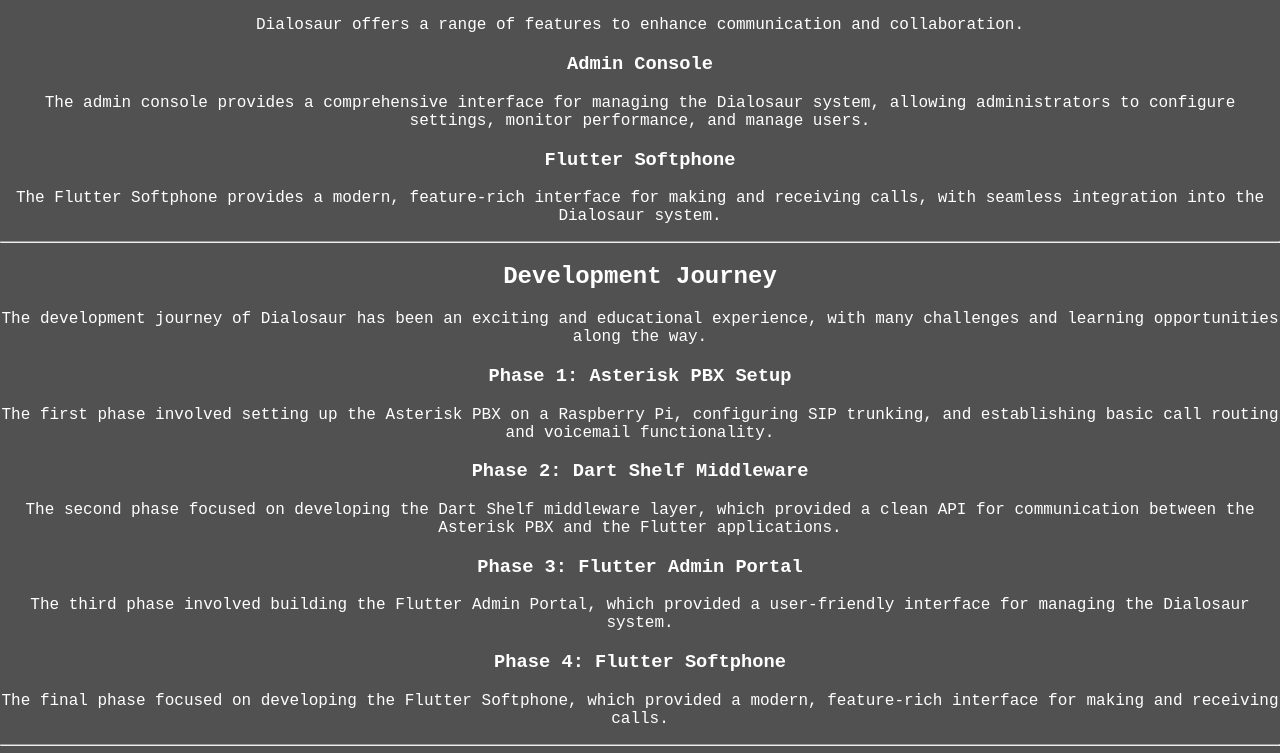
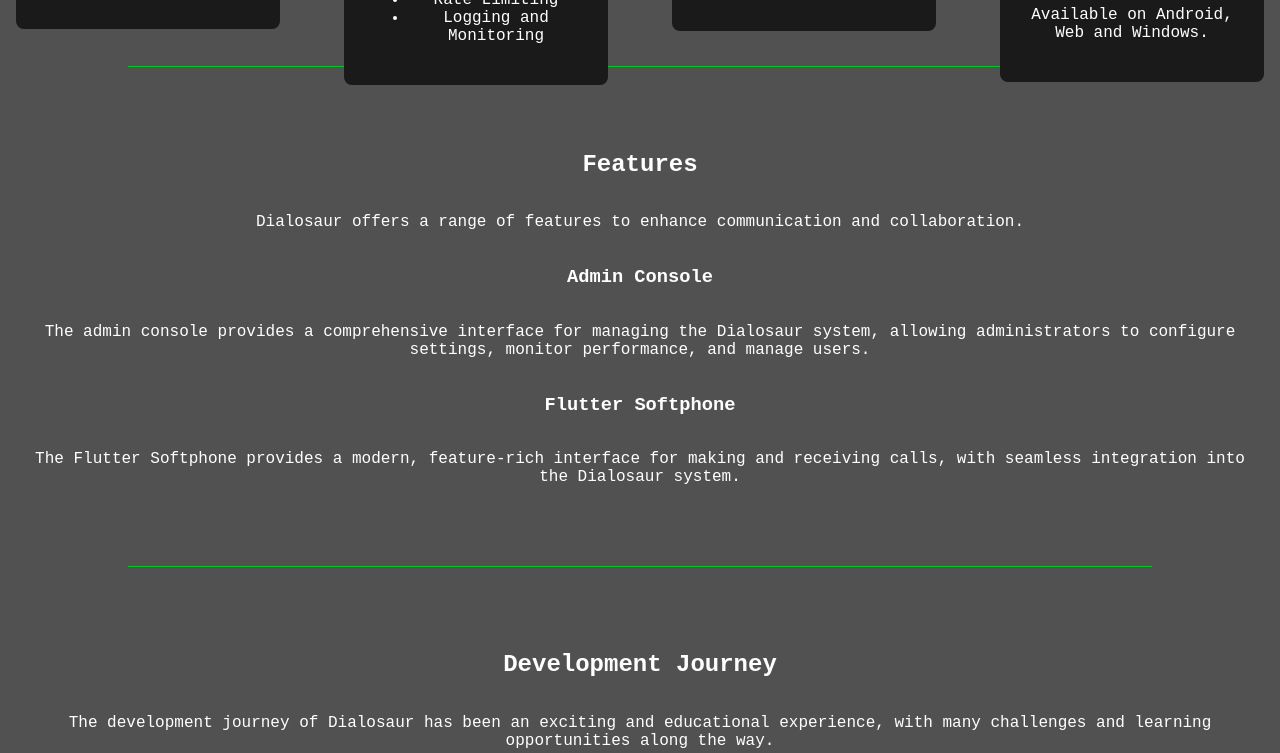
Before and after one commit to Just-Rushin/Dialosaur-Website, a plain HTML site: page index.html in a window 1280 px wide. Shown: the part 1679-2432 px from the top of the page. Drawn offline with Linux system fonts and the light colour scheme.

Commit message:
Add new classes to styles.css
Added a divider class for visual separation in layout.

```diff
--- a/styles.css
+++ b/styles.css
@@ -42,6 +42,15 @@ body {
   font-weight: bold;
   color: #05c425;
   text-decoration: none;
+}
+
+.divider {
+  border-top: 1px solid #05c425;
+  border: 0;
+  height: 1px;
+  background-color: #05c425;
+  width: 80%;
+  margin: 2rem auto;
 }
 
 .hero {
@@ -108,3 +117,17 @@ body {
   width: 300px;
   transition: transform 0.3s ease, box-shadow 0.3s ease;
 }
+
+.features {
+  display: flex;
+  flex-direction: column;
+  align-items: center;
+  padding: 2rem;
+}
+
+.development-journey {
+  display: flex;
+  flex-direction: column;
+  align-items: center;
+  padding: 2rem;
+}
```
